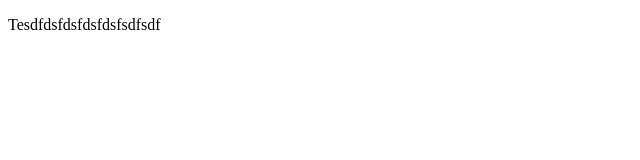
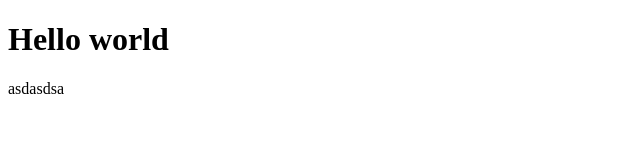
Before and after one commit to Roki96/GitLess, a plain HTML site: page index.html in a window 1280 px wide. Shown: the whole page, without its empty margins (0-640 px from the left). Drawn offline with Linux system fonts and the light colour scheme.

Commit message:
new branch

```diff
--- /dev/null
+++ b/css/style.css
@@ -0,0 +1,4 @@
+body{
+	background: green;
+	color: red;
+}
--- a/index.html
+++ b/index.html
@@ -5,6 +5,7 @@
 	<title>Document</title>
 </head>
 <body>
-	<p>Tesdfdsfdsfdsfdsfsdfsdf</p>
+	<h1>Hello world</h1>
+	<span>asdasdsa</span>
 </body>
 </html>
```
